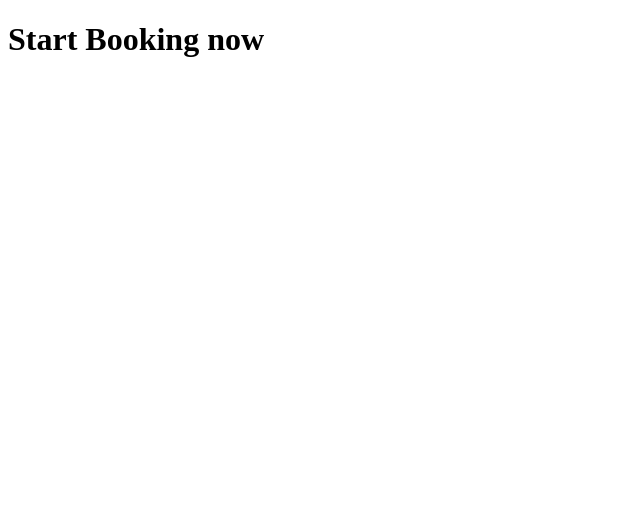
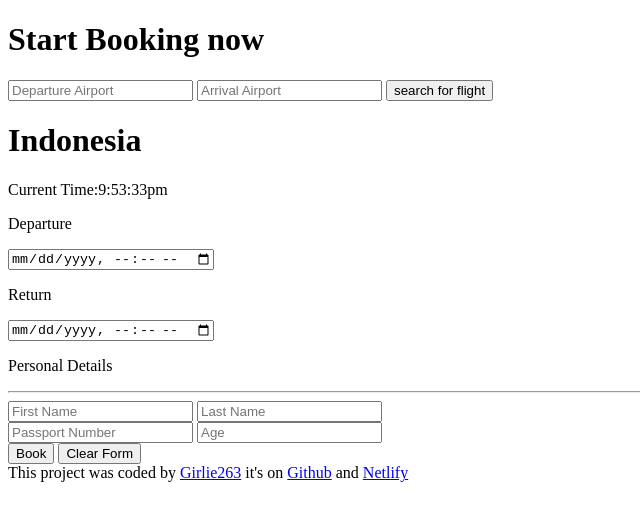
Before and after one commit to Girlie263/My-Destination, a plain HTML site: page index.html in a window 1280 px wide. Shown: the whole page, without its empty margins (0-640 px from the left). Drawn offline with Linux system fonts and the light colour scheme.

Commit message:
created input forms and buttons

```diff
--- a/index.html
+++ b/index.html
@@ -7,6 +7,42 @@
 </head>
 <body>
     <h1>Start Booking now</h1>
+    <form >
+        <input type="text" placeholder="Departure Airport">
+        <input type="text" placeholder="Arrival Airport">
+        <input type="submit" value="search for flight">
+    </form>
+
+    <h1>Indonesia</h1>
+    <p>Current Time:9:53:33pm</p>
+
+    <p>Departure</p>
+    <input type="datetime-local" name="" id="">
+
+
+    <p>Return</p>
+    <input type="datetime-local" name="" id="">
+
+    <p>Personal Details</p>
+    <hr />
+
+    <div>
+        <form>
+            <input type="text" placeholder="First Name">
+            <input type="text" placeholder="Last Name">
+        </form>
+        <form >
+            <input type="text" placeholder="Passport Number">
+            <input type="text" placeholder="Age">
+        </form>
+    </div>
+
+    <button>Book</button>
+    <button>Clear Form</button>
+
+    <footer>
+        This project was coded by <a href="https://github.com">Girlie263</a> it's on  <a href="https://github.com/Girlie263/My-Destination">Github</a> and <a href="https://my-destination.netlify.app/">Netlify</a>
+    </footer>
 
     <script src="src/script.js"></script>
 </body>
```
